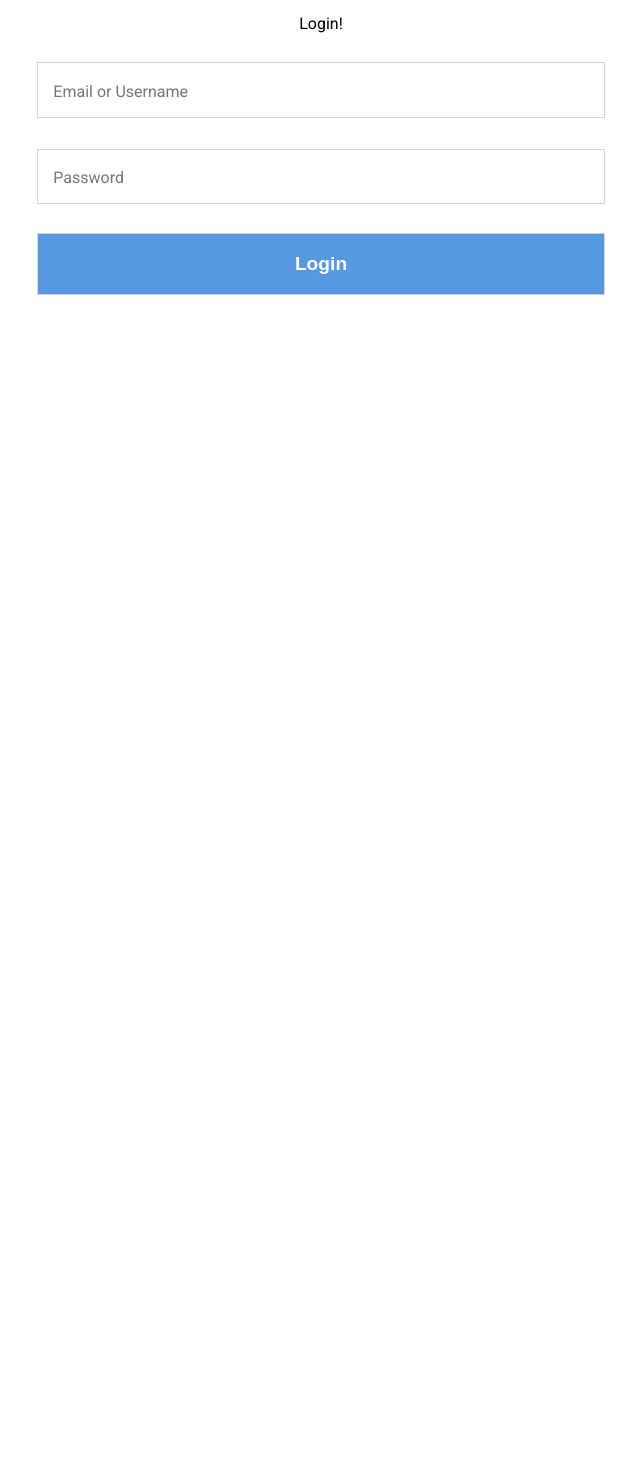
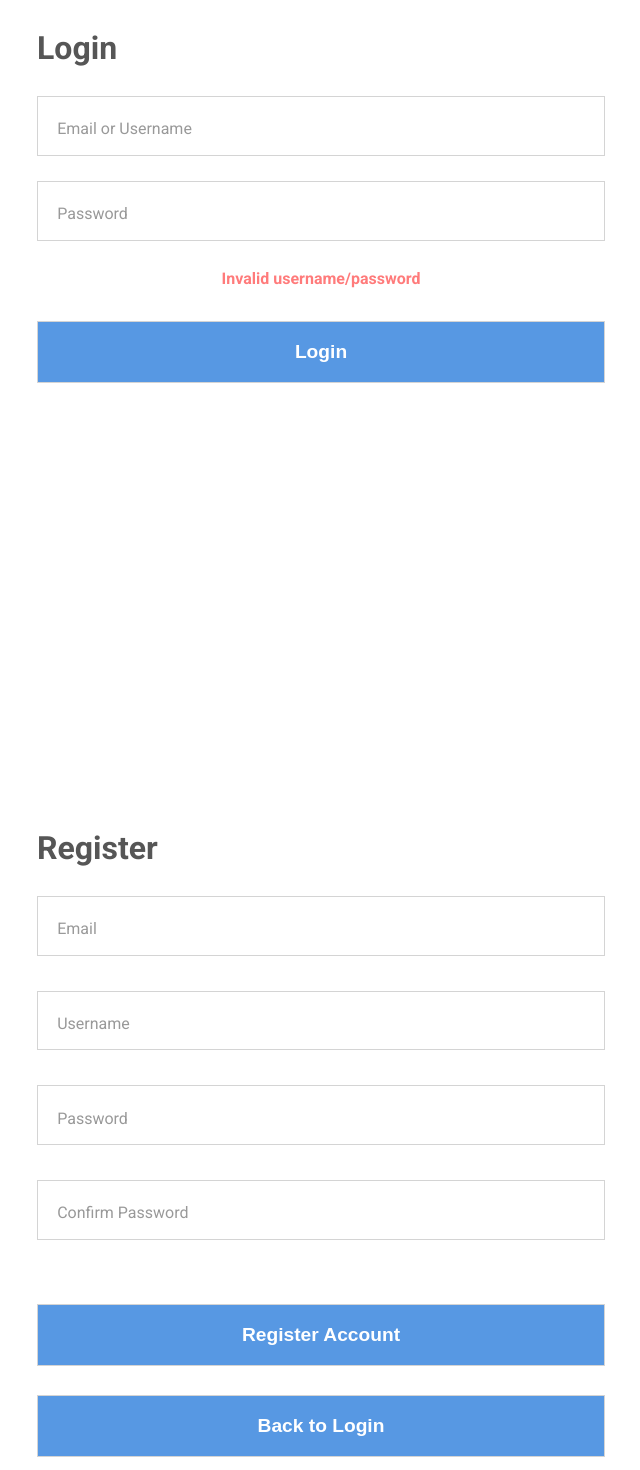
Before and after one commit to DrakeB1234/Scratchify, a Next.js app in the folder client/: page /login in a window 1280 px wide. Shown: the top 1470 px of the page, without its empty margins (319-959 px from the left). Before the commit the page ends 800 px from the top, so only its background shows below. Built offline with nearby package versions, Linux system fonts and the light colour scheme.

Commit message:
added more function to login form component including input validation, styling, and independant input feedback (for register form)

```diff
--- a/client/src/pages/components/loginForm/loginForm.module.css
+++ b/client/src/pages/components/loginForm/loginForm.module.css
@@ -14,37 +14,75 @@
     align-items: center;
     width: 100%;
     padding: 1em;
+    overflow-y: scroll;
 }
+    .LoginForm > h1 {
+        align-self: flex-start;
+        padding: 0.5em 0 1em 0;
+        font-weight: 700;
+        font-size: 2rem;
+        color: var(--greydark-color);
+    }
+    .LoginForm > h2 {
+        text-align: center;
+        align-self: flex-end;
+        padding: 0.3em;
+        font-weight: 700;
+        color: var(--red-color);
+        transform: translate(0px, -20px);
+        overflow-wrap: break-word;
+    }
+    .LoginForm > h3 {
+        text-align: center;
+        padding: 0.3em;
+        font-weight: 700;
+        color: var(--red-color);
+        overflow-wrap: break-word;
+    }
     .LoginForm > input {
         width: 100%;
-        padding: 0.8em;
+        padding: 1em 1em 0.8em 1em;
         box-sizing: border-box;
         font-size: 1.2rem;
         border: 1px solid var(--greyli-color);
         font-family: 'Roboto', sans-serif;
     }
+    .LoginForm > label {
+        visibility: hidden;
+        align-self: flex-start;
+        padding: 0.3em;
+        color: var(--greymed-color);
+        background-color: var(--white-color);
+        transform: translate(12px, -42px);
+    }
         .LoginForm > input::placeholder {
+            opacity: 1;
+            position: relative;
             font-size: 1rem;
+            color: var(--greymed-color);
         }
         .LoginForm > input:focus {
             outline: none !important;
-            border: 1px solid var(--greydark-color);
+            border: 1px solid var(--blueli-color);
         }
         .LoginForm > input:focus::placeholder {
             opacity: 0;
-            font-size: 0.8rem;
         }
-    .LoginForm > label {
-        position: relative;
-        left: 6px;
-        align-self: flex-start;
-        font-size: 0.9rem;
-        padding: 8px;
-        background-color: var(--white-color);
-        color: var(--blueli-color);
-        transition: all 0.2s;
+        .LoginForm > input:focus + label {
+            visibility: visible;
+            color: var(--blueli-color);
+            transform: translate(8px, -76px);
+            transition: transform 0.2s ease-out;
+        }
+        .LoginForm > input:not(:placeholder-shown) + label {
+            visibility: visible;
+            color: var(--greymed-color);
+            transform: translate(8px, -76px);
+          }
+    .LoginForm > a {
+        width: 100%;
     }
-    .LoginForm > button {
+    .LoginForm > button, .LoginForm > a > button {
         margin-top: 1.5em;
         width: 100%;
         padding: 1em;
--- a/client/src/pages/components/loginForm/loginForm.tsx
+++ b/client/src/pages/components/loginForm/loginForm.tsx
@@ -1,24 +1,114 @@
 import Head from 'next/head'
 import Image from 'next/image'
+import Link from 'next/link';
 import {useState} from 'react';
 
 import styles from './loginForm.module.css';
 
-export default function LoginForm() {
+export default function LoginForm(props: any) {
 
-    const [focusEmailInput, setFocusEmailInput] = useState(false);
-    const [focusPasswordInput, setFocusPasswordInput] = useState(false);
+    const [loginFeedback, setLoginFeedback] = useState('Invalid username/password');
+    // register inputs w/ feedback
+    const [registerInput, setRegisterInput] = useState({
+        email: '',
+        username: '',
+        password: '',
+        confirmPassword: ''
+    });
+    const [registerFeedback, setRegisterFeedback] = useState({
+        email: '',
+        username: '',
+        password: '',
+        confirmPassword: ''
+    });
+
+    // check register input
+    const checkRegisterInput = () => {
+
+        // check email
+        if(!registerInput.email){
+            return setRegisterFeedback(prev => ({...prev, email: 'Required'}));
+        } else if (!/^\S+@\S+\.\S+$/.test(registerInput.email)){
+            return setRegisterFeedback(prev => ({...prev, email: 'Invalid Email'}));
+        };
+        // check username input (a-Z 0-9 and -) and at 3-30 characters
+        if(!registerInput.username){
+            return setRegisterFeedback(prev => ({...prev, username: 'Required'}));
+        } else if (!/^[\w-]{3,30}$/.test(registerInput.username)){
+            return setRegisterFeedback(prev => ({...prev, username: '3-30 characters, letters, numbers, -'}));
+        };
+        // check password input (all characters allowed, except spaces and unicode) 5-100 characters
+        if(!registerInput.password){
+            return setRegisterFeedback(prev => ({...prev, password: 'Required'}));
+        } else if (!/^[\w:'",.?<>!@#$|%^&*()_\-+=,.\/\{\}\[\]\\]{5,100}$/.test(registerInput.password)){
+            return setRegisterFeedback(prev => ({...prev, password: '5-100 characters, letters, numbers, -'}));
+        };
+        // check if password matches
+        if(!registerInput.confirmPassword){
+            return setRegisterFeedback(prev => ({...prev, confirmPassword: 'Required'}));
+        } else if (registerInput.password != registerInput.confirmPassword){
+            return setRegisterFeedback(prev => ({...prev, confirmPassword: 'Passwords do not match' }));
+        };
+
+        // if no feedback, then input is cleared
+        if(registerFeedback.email == '' && registerFeedback.username == '' && registerFeedback.password == '' && registerFeedback.confirmPassword == ''){
+            alert('Good Job');
+        }
+    }
 
     return (
+        <>
+        {(props.type === 'login')
+        ?
         <div className={styles.LoginFormParent}>
             <form className={styles.LoginForm}>
-                <h1>Login!</h1>
-                <label htmlFor='email' style={focusEmailInput ? {opacity:'1', transform: 'translatey(12px)'} : {opacity:'0', transform: 'translatey(36px)'}}>Email or Username</label>
-                <input type='text' placeholder='Email or Username' autoComplete='off' onFocus={() => setFocusEmailInput(true)} onBlur={() => setFocusEmailInput(false)} name='email' />
-                <label htmlFor='email' style={focusPasswordInput ? {opacity:'1', transform: 'translatey(12px)'} : {opacity:'0', transform: 'translatey(36px)'}}>Password</label>
-                <input type='password' placeholder='Password' autoComplete='off' onFocus={() => setFocusPasswordInput(true)} onBlur={() => setFocusPasswordInput(false)} name='password' />
+                <h1>Login</h1>
+                <input type='text' autoComplete='off' name='email' placeholder='Email or Username' />
+                <label htmlFor='email'>Email or Username</label>
+                <input type='password' autoComplete='off' name='password' placeholder='Password' />
+                <label htmlFor='email'>Password</label>
+                <h3>{loginFeedback}</h3>
                 <button type='button'>Login</button>
             </form>
         </div>
+        :
+        <div className={styles.LoginFormParent}>
+            <form className={styles.LoginForm}>
+                <h1>Register</h1>
+
+                <input type='text' autoComplete='off' name='email' placeholder='Email' onChange={
+                    (e) => { setRegisterInput(prev => ({...prev, email: e.target.value}));
+                    setRegisterFeedback(prev => ({...prev, email: ''}))}}
+                    style={registerFeedback.email != '' ? {border: '1px solid var(--red-color)'} : {}}/>
+                <label htmlFor='email'>Email</label>
+                <h2>{registerFeedback.email}</h2>
+
+                <input type='text' autoComplete='off' name='username' placeholder='Username' onChange={
+                    (e) => { setRegisterInput(prev => ({...prev, username: e.target.value}));
+                    setRegisterFeedback(prev => ({...prev, username: ''}))}}
+                    style={registerFeedback.username != '' ? {border: '1px solid var(--red-color)'} : {}}/>
+                <label htmlFor='username'>Username</label>
+                <h2>{registerFeedback.username}</h2>
+
+                <input type='password' autoComplete='off' name='password' placeholder='Password' onChange={
+                    (e) => { setRegisterInput(prev => ({...prev, password: e.target.value}));
+                    setRegisterFeedback(prev => ({...prev, password: ''}))}}
+                    style={registerFeedback.password != '' ? {border: '1px solid var(--red-color)'} : {}}/>
+                <label htmlFor='password'>Password</label>
+                <h2>{registerFeedback.password}</h2>
+
+                <input type='password' autoComplete='off' name='confirmPassword' placeholder='Confirm Password' onChange={
+                    (e) => { setRegisterInput(prev => ({...prev, confirmPassword: e.target.value}));
+                    setRegisterFeedback(prev => ({...prev, confirmPassword: ''}))}}
+                    style={registerFeedback.confirmPassword != '' ? {border: '1px solid var(--red-color)'} : {}}/>
+                <label htmlFor='confirmPassword'>Confirm Password</label>
+                <h2>{registerFeedback.confirmPassword}</h2>
+
+                <button type='button' onClick={checkRegisterInput}>Register Account</button>
+                <Link href='/'><button type='button'>Back to Login</button></Link>
+            </form>
+        </div>
+        }
+        </>
     )
   }
--- a/client/src/pages/login/index.tsx
+++ b/client/src/pages/login/index.tsx
@@ -13,7 +13,10 @@ export default function Home() {
         <meta name="viewport" content="width=device-width, initial-scale=1" />
       </Head>
       <main className={styles.LoginParent}>
-        <LoginForm />
+        <LoginForm type='login' />
+      </main>
+      <main className={styles.LoginParent}>
+        <LoginForm type='' />
       </main>
     </>
   )
--- a/client/src/styles/globals.css
+++ b/client/src/styles/globals.css
@@ -49,8 +49,13 @@ table {
 }
 
 :root {
+
+	--red-color: #ff7b7b;
+
 	--blueli-color: #5798e3;
+
 	--greydark-color: #565656;
+	--greymed-color: #999;
 	--greyli-color: #d4d4d4;
 	--white-color: #ffffff;
 }
```
